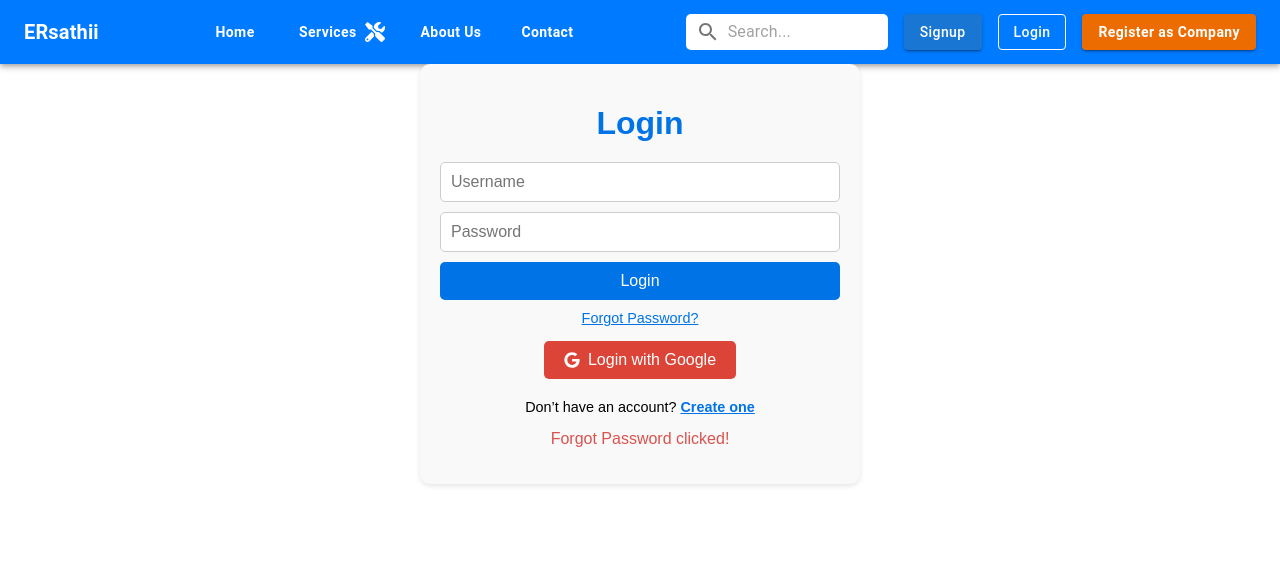
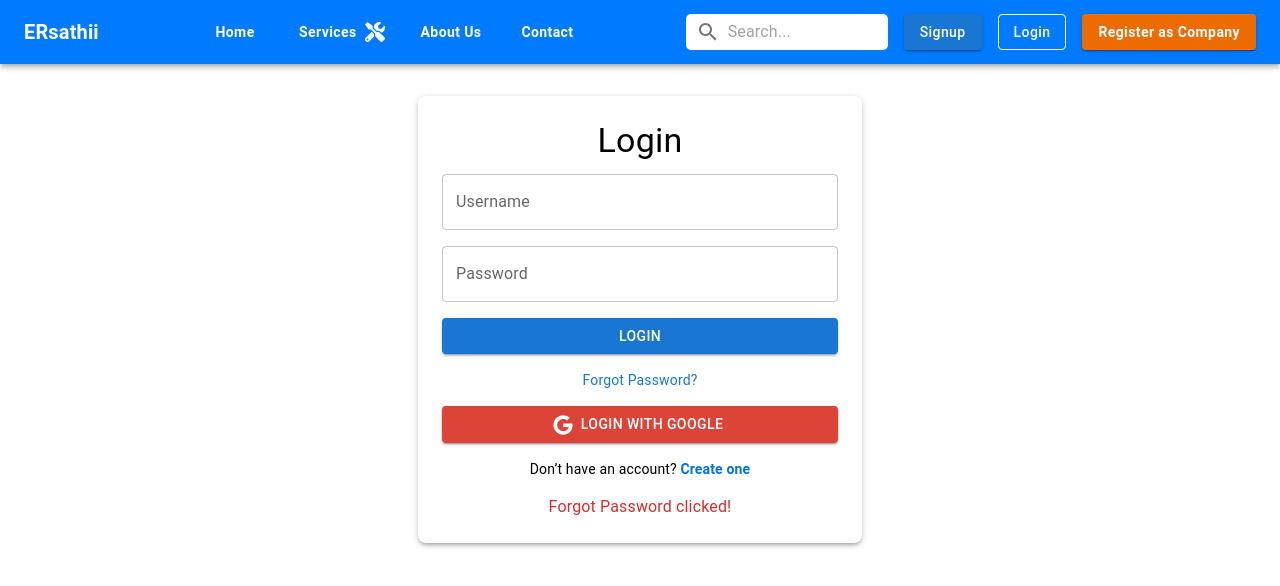
Before and after one commit to Abinash7G/EngineeringMarketplace, a React (Create React App) app in the folder frontend/: page /login in a window 1280 px wide. Both pictures are taken after a click on the element "Forgot Password?". Shown: the top 586 px of the page. Built offline with nearby package versions, Linux system fonts and the light colour scheme.

Commit message:
UI enhanced

```diff
--- a/frontend/src/components/Login.js
+++ b/frontend/src/components/Login.js
@@ -1,6 +1,13 @@
 import React, { useState } from "react";
 import API from "../services/api";
 import { FaGoogle } from "react-icons/fa"; // Import Google icon from react-icons
+import {
+  TextField,
+  Button,
+  Typography,
+  Box,
+  Container,
+} from "@mui/material";
 
 const Login = () => {
   const [formData, setFormData] = useState({
@@ -51,128 +58,79 @@ const Login = () => {
   };
 
   return (
-    <div style={styles.container}>
-      <h1 style={styles.title}>Login</h1>
-      <form onSubmit={handleSubmit} style={styles.form}>
-        {/* Login Fields */}
-        <input
-          type="text"
+    <Container maxWidth="xs" sx={{ mt: 4, p: 3, boxShadow: 3, borderRadius: 2 }}>
+      <Typography variant="h4" align="center" gutterBottom>
+        Login
+      </Typography>
+      <Box
+        component="form"
+        onSubmit={handleSubmit}
+        sx={{ display: "flex", flexDirection: "column", gap: 2 }}
+      >
+        <TextField
+          label="Username"
           name="username"
-          placeholder="Username"
+          variant="outlined"
           value={formData.username}
           onChange={handleChange}
-          style={styles.input}
+          fullWidth
         />
-        <input
+        <TextField
+          label="Password"
+          name="password"
           type="password"
-          name="password"
-          placeholder="Password"
+          variant="outlined"
           value={formData.password}
           onChange={handleChange}
-          style={styles.input}
+          fullWidth
         />
+        <Button type="submit" variant="contained" color="primary" fullWidth>
+          Login
+        </Button>
+      </Box>
 
-        {/* Login Button */}
-        <button type="submit" style={styles.button}>
-          Login
-        </button>
-      </form>
+      <Typography
+        variant="body2"
+        align="center"
+        sx={{ mt: 2, color: "primary.main", cursor: "pointer" }}
+        onClick={handleForgotPassword}
+      >
+        Forgot Password?
+      </Typography>
 
-      {/* Additional Options */}
-      <p style={styles.link} onClick={handleForgotPassword}>
-        Forgot Password?
-      </p>
-      <button style={styles.googleButton} onClick={handleGoogleLogin}>
-        <FaGoogle style={{ marginRight: "8px" }} /> Login with Google
-      </button>
-      <p style={styles.createAccount}>
+      <Button
+        variant="contained"
+        startIcon={<FaGoogle />}
+        onClick={handleGoogleLogin}
+        sx={{
+          mt: 2,
+          bgcolor: "#db4437",
+          color: "white",
+          "&:hover": { bgcolor: "#c33d2e" },
+        }}
+        fullWidth
+      >
+        Login with Google
+      </Button>
+
+      <Typography variant="body2" align="center" sx={{ mt: 2 }}>
         Don’t have an account?{" "}
-        <span style={styles.createAccountLink}>Create one</span>
-      </p>
-      {message && <p style={styles.message}>{message}</p>}
-    </div>
+        <span style={{ fontWeight: "bold", cursor: "pointer", color: "#0073e6" }}>
+          Create one
+        </span>
+      </Typography>
+
+      {message && (
+        <Typography
+          variant="body1"
+          align="center"
+          sx={{ mt: 2, color: "error.main" }}
+        >
+          {message}
+        </Typography>
+      )}
+    </Container>
   );
 };
 
-// CSS Styles
-const styles = {
-  container: {
-    maxWidth: "400px",
-    margin: "auto",
-    padding: "20px",
-    textAlign: "center",
-    fontFamily: "Arial, sans-serif",
-    backgroundColor: "#f9f9f9",
-    borderRadius: "10px",
-    boxShadow: "0 2px 5px rgba(0, 0, 0, 0.1)",
-  },
-  title: {
-    fontSize: "2rem",
-    marginBottom: "20px",
-    color: "#0073e6",
-  },
-  form: {
-    display: "flex",
-    flexDirection: "column",
-    gap: "10px",
-  },
-  input: {
-    padding: "10px",
-    fontSize: "1rem",
-    borderRadius: "5px",
-    border: "1px solid #ccc",
-    outline: "none",
-    transition: "border-color 0.3s",
-  },
-  button: {
-    padding: "10px",
-    fontSize: "1rem",
-    color: "white",
-    backgroundColor: "#0073e6",
-    border: "none",
-    borderRadius: "5px",
-    cursor: "pointer",
-    transition: "background-color 0.3s",
-  },
-  link: {
-    color: "#0073e6",
-    fontSize: "0.9rem",
-    cursor: "pointer",
-    textDecoration: "underline",
-    marginTop: "10px",
-  },
-  googleButton: {
-    marginTop: "20npx",
-    padding: "20npx",
-    fontSize: "1rem",
-    color: "white",
-    backgroundColor: "#db4437",
-    border: "none",
-    borderRadius: "5px",
-    cursor: "pointer",
-    display: "flex",
-    alignItems: "center",
-    justifyContent: "center",
-    transition: "background-color 0.3s",
-    marginLeft : "auto",
-    marginRight: "auto",
-    width:"fit-content",
-  },
-  createAccount: {
-    marginTop: "20px",
-    fontSize: "0.9rem",
-  },
-  createAccountLink: {
-    color: "#0073e6",
-    fontWeight: "bold",
-    cursor: "pointer",
-    textDecoration: "underline",
-  },
-  message: {
-    marginTop: "15px",
-    fontSize: "1rem",
-    color: "#d9534f",
-  },
-};
-
 export default Login;
--- a/frontend/src/components/Signup.js
+++ b/frontend/src/components/Signup.js
@@ -1,5 +1,6 @@
 import React, { useState } from "react";
 import API from "../services/api";
+import { TextField, Button, Typography, Box, Container } from "@mui/material";
 
 const SignupPage = () => {
   const [formData, setFormData] = useState({
@@ -31,121 +32,78 @@ const SignupPage = () => {
   };
 
   return (
-    <div style={styles.container}>
-      <h1 style={styles.title}>Signup</h1>
-      <form onSubmit={handleSubmit} style={styles.form}>
-        <label style={styles.label}>Username:</label>
-        <input
-          type="text"
+    <Container
+      maxWidth="sm"
+      sx={{
+        mt: 4,
+        p: 3,
+        boxShadow: 3,
+        borderRadius: 2,
+        bgcolor: "#f9f9f9",
+      }}
+    >
+      <Typography variant="h4" align="center" gutterBottom sx={{ color: "#0073e6" }}>
+        Signup Page
+      </Typography>
+      <Box
+        component="form"
+        onSubmit={handleSubmit}
+        sx={{ display: "flex", flexDirection: "column", gap: 2 }}
+      >
+        <TextField
+          label="Username"
           name="username"
-          placeholder="Enter your username"
+          variant="outlined"
           value={formData.username}
           onChange={handleChange}
-          style={styles.input}
+          fullWidth
           required
         />
-
-        <label style={styles.label}>Email:</label>
-        <input
+        <TextField
+          label="Email"
+          name="email"
           type="email"
-          name="email"
-          placeholder="Enter your email"
+          variant="outlined"
           value={formData.email}
           onChange={handleChange}
-          style={styles.input}
+          fullWidth
           required
         />
-
-        <label style={styles.label}>Password:</label>
-        <input
+        <TextField
+          label="Password"
+          name="password"
           type="password"
-          name="password"
-          placeholder="Enter your password"
+          variant="outlined"
           value={formData.password}
           onChange={handleChange}
-          style={styles.input}
+          fullWidth
           required
         />
-
-        <label style={styles.label}>Contact Number:</label>
-        <input
+        <TextField
+          label="Contact Number"
+          name="contactNumber"
           type="text"
-          name="contactNumber"
-          placeholder="Enter your contact number"
+          variant="outlined"
           value={formData.contactNumber}
           onChange={handleChange}
-          style={styles.input}
+          fullWidth
           required
         />
-
-        <button type="submit" style={styles.button}>
+        <Button type="submit" variant="contained" color="primary" fullWidth>
           Signup
-        </button>
-      </form>
+        </Button>
+      </Box>
       {message && (
-        <p
-          style={{
-            ...styles.message,
-            color: message.includes("successful") ? "#28a745" : "#d9534f",
-          }}
+        <Typography
+          variant="body1"
+          align="center"
+          sx={{ mt: 2, color: message.includes("successful") ? "#28a745" : "#d9534f" }}
         >
           {message}
-        </p>
+        </Typography>
       )}
-    </div>
+    </Container>
   );
 };
 
-const styles = {
-  container: {
-    maxWidth: "500px",
-    margin: "0 auto",
-    padding: "20px",
-    textAlign: "left",
-    fontFamily: "Arial, sans-serif",
-    backgroundColor: "#f9f9f9",
-    borderRadius: "10px",
-    boxShadow: "0 2px 5px rgba(0, 0, 0, 0.1)",
-  },
-  title: {
-    fontSize: "2rem",
-    marginBottom: "20px",
-    color: "#0073e6",
-    textAlign: "center",
-  },
-  form: {
-    display: "flex",
-    flexDirection: "column",
-    gap: "10px",
-  },
-  label: {
-    fontWeight: "bold",
-    fontSize: "1rem",
-    marginBottom: "5px",
-  },
-  input: {
-    padding: "10px",
-    fontSize: "1rem",
-    borderRadius: "5px",
-    border: "1px solid #ccc",
-    outline: "none",
-    transition: "border-color 0.3s",
-  },
-  button: {
-    padding: "10px",
-    fontSize: "1rem",
-    color: "white",
-    backgroundColor: "#0073e6",
-    border: "none",
-    borderRadius: "5px",
-    cursor: "pointer",
-    transition: "background-color 0.3s",
-  },
-  message: {
-    marginTop: "15px",
-    fontSize: "1rem",
-    textAlign: "center",
-  },
-};
-
 export default SignupPage;
```
